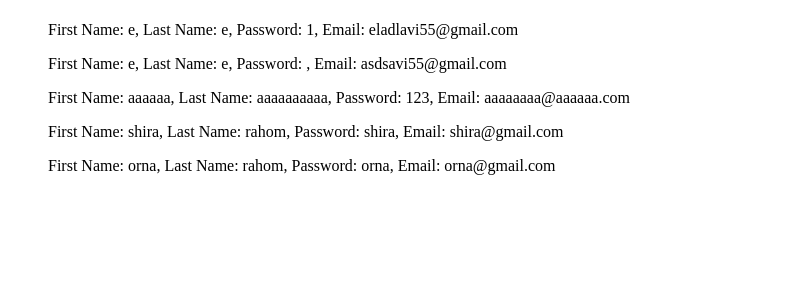
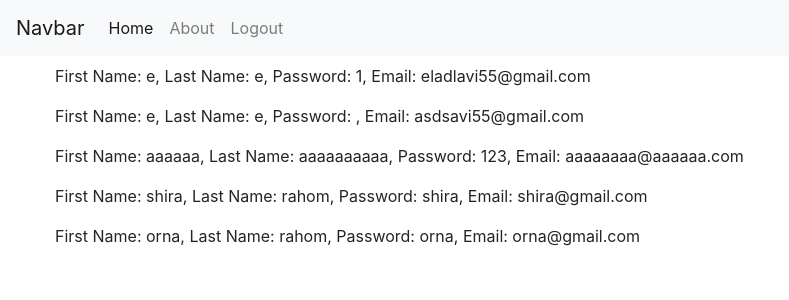
Before and after one commit to BS-PMC-2024/BS-PMC-2024-Team23, a Flask app: page /view in a window 1280 px wide. Shown: the top 300 px of the page, without its empty margins (0-789 px from the left). Run offline with Flask 3, Linux system fonts and the light colour scheme; some libraries are stand-ins or nearby versions.

Commit message:
Improved UI

```diff
--- a/Templates/base.html
+++ b/Templates/base.html
@@ -12,16 +12,13 @@
   <div class="collapse navbar-collapse" id="navbarNav">
     <ul class="navbar-nav">
       <li class="nav-item active">
-        <a class="nav-link" href="/">Home <span class="sr-only">(current)</span></a>
-      </li>
-      <li class="nav-item">
-        <a class="nav-link" href="/login">Login</a>
-      </li>
-      <li class="nav-item">
-        <a class="nav-link" href="/logout">Logout</a>
+        <a class="nav-link" href="/user">Home <span class="sr-only">(current)</span></a>
       </li>
         <li class="nav-item">
         <a class="nav-link" href="/about">About</a>
+      </li>
+              <li class="nav-item">
+        <a class="nav-link" href="/logout">Logout</a>
       </li>
     </ul>
   </div>
--- a/Templates/user.html
+++ b/Templates/user.html
@@ -1,3 +1,6 @@
+{%extends "base.html" %}
+{% block title %}{% endblock %}
+{% block content %}
 <!DOCTYPE html>
 <html lang="en">
 <head>
@@ -35,3 +38,4 @@
     </div>
 </body>
 </html>
+{% endblock %}
--- a/Templates/view.html
+++ b/Templates/view.html
@@ -1,3 +1,6 @@
+{%extends "base.html" %}
+{% block title %}{% endblock %}
+{% block content %}
 <!DOCTYPE html>
 <html lang="en">
 <head>
@@ -14,3 +17,4 @@
     </ul>
 </body>
 </html>
+{% endblock %}
```
Also changed, not shown: instance/users.sqlite3.
